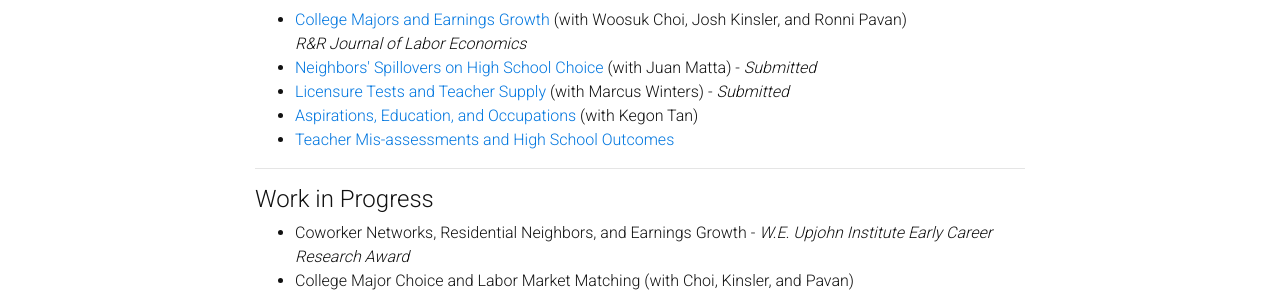
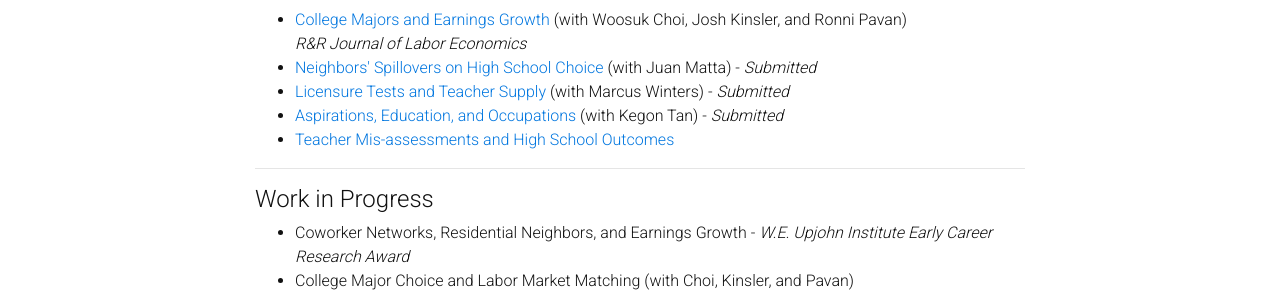
Before and after one commit to alexisorellana/alexisorellana.github.io, a Jekyll site: the page built from _pages/research.md, in a window 1280 px wide. Shown: the part 315-614 px from the top of the page. Built offline with Jekyll 4.4.1, drawn with Linux system fonts in a browser that asks for light colours; nearby versions of some CDN libraries; a style sheet for code colours, icons or effects is not loaded.

Commit message:
update 05-10

```diff
--- a/_pages/research.md
+++ b/_pages/research.md
@@ -35,7 +35,7 @@ with Andrew Bacher-Hicks and Olivia Chi - <em> Educational Researcher </em>, 52(
 
 <li> <a href="{{ site.baseurl }}/assets/pdf/Praxis_Manuscript_Revision.pdf" target="_blank">Licensure Tests and Teacher Supply</a> (with Marcus Winters) - <em> Submitted </em> </li>
 
-<li> <a href="{{ site.baseurl }}/assets/pdf/igo_main.pdf" target="_blank">Aspirations, Education, and Occupations</a> (with Kegon Tan) </li>
+<li> <a href="{{ site.baseurl }}/assets/pdf/igo_main.pdf" target="_blank">Aspirations, Education, and Occupations</a> (with Kegon Tan) - <em> Submitted </em> </li>
 
 <li> <a href="{{ site.baseurl }}/assets/pdf/Manuscript.pdf" target="_blank">Teacher Mis-assessments and High School Outcomes</a> </li>
 
```
